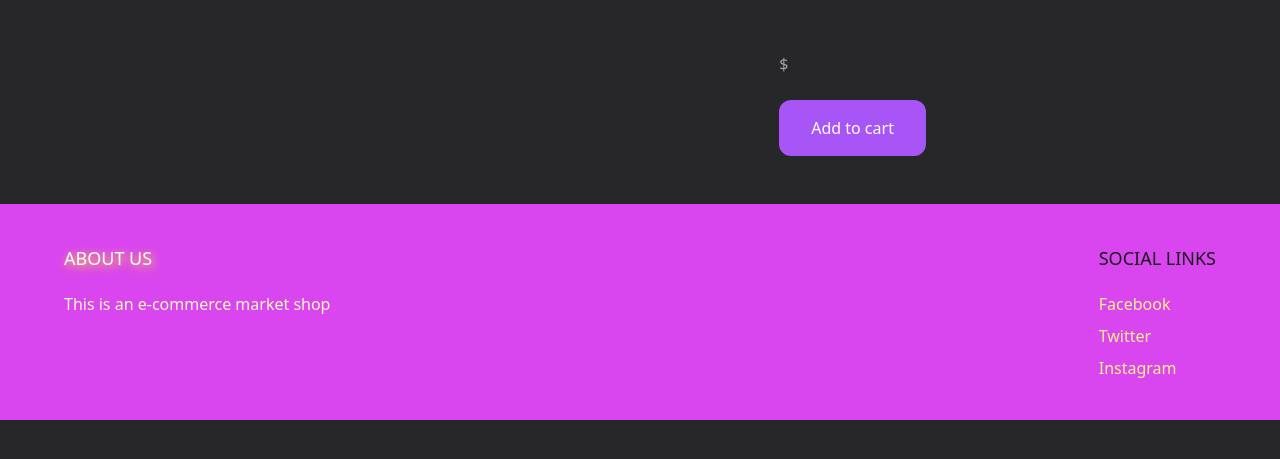
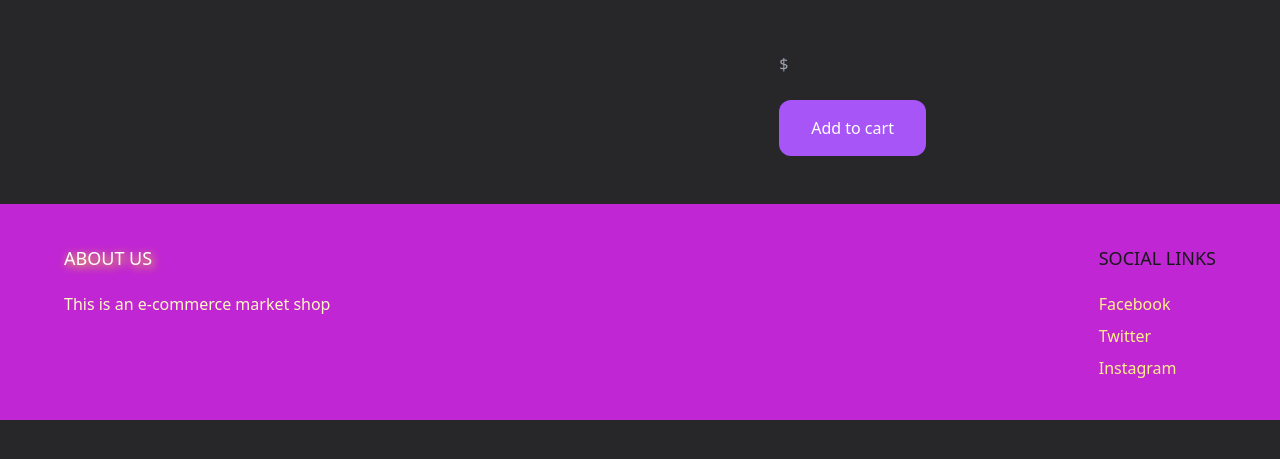
Before and after one commit to julialaska/E-commerce-website, a Django app: template eccomerce_website/product/templates/product/product.html in a window 1280 px wide. Shown: the part 77-536 px from the top of the page. Run offline with Django 4.2, Linux system fonts and the light colour scheme; the template is opened without the code that fills it, so the values that code supplies are empty; some libraries are stand-ins or nearby versions.

```diff
--- a/eccomerce_website/websiteapp/templates/website_app/base.html
+++ b/eccomerce_website/websiteapp/templates/website_app/base.html
@@ -36,7 +36,7 @@
             {% endblock %}
         </main>
 
-        <footer class="bg-fuchsia-500">
+        <footer class="bg-fuchsia-600">
             <div class="max-w-6xl mx-auto py-10 px-6 xl:px-0 md:flex justify-between">
                 <div class="footer-left mb-12 md:mb-0">
                     <h2 style="text-shadow: 2px 2px 8px #FFFF00" class="mb-5 uppercase text-lg text-white">About us</h2>
```
